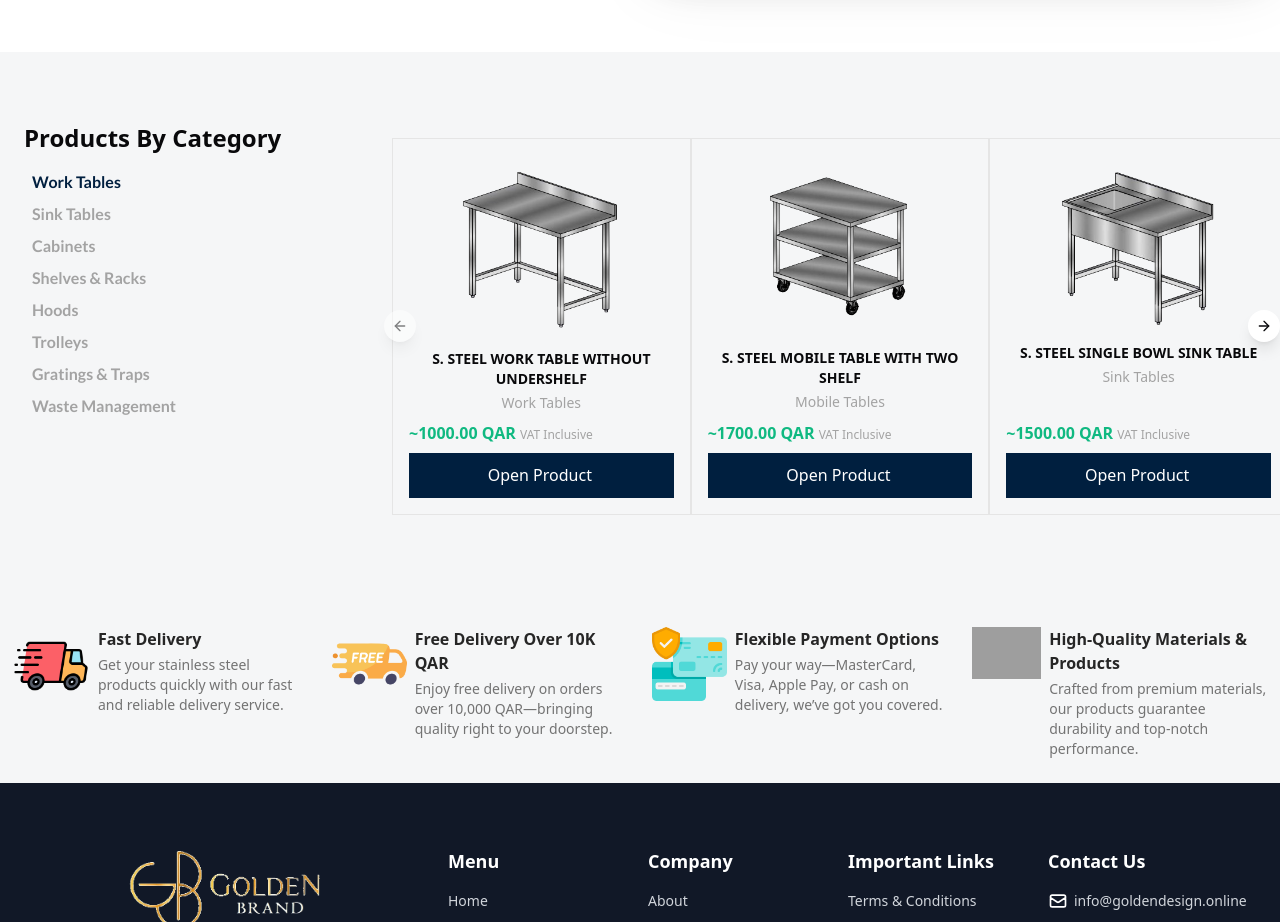
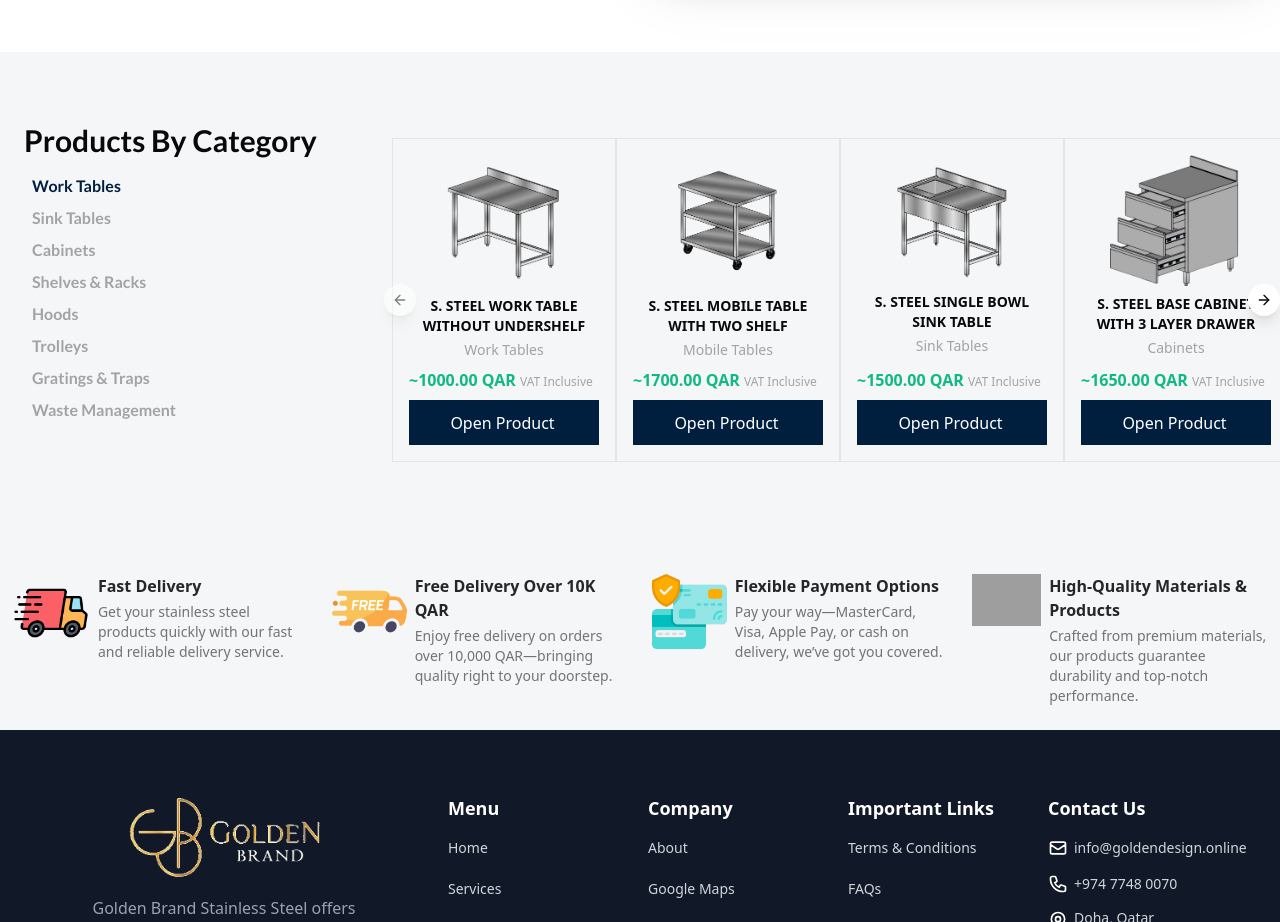
Before and after one commit to jawharhmidi02/golden-brand-front, a Next.js app: page /about in a window 1280 px wide. Shown: the part 3520-4442 px from the top of the page. Built offline with nearby package versions, Linux system fonts and the light colour scheme; grey boxes are pictures that could not be loaded; a web font is replaced by a local one.

Commit message:
Products By category

```diff
--- a/components/ProductsByCategory/ProductsByCategory.js
+++ b/components/ProductsByCategory/ProductsByCategory.js
@@ -10,13 +10,14 @@ import {
   CarouselNext,
   CarouselPrevious,
 } from "@/components/ui/carousel";
-import React, { useState } from "react";
-import { Card, CardContent, CardFooter } from "@/components/ui/card";
+import React, { useEffect, useState } from "react";
 import Image from "next/image";
 import { useRouter } from "next/navigation";
 
 const ProductsByCategory = () => {
   const router = useRouter();
+  const [selectedCategory, setSelectedCategory] = useState(0);
+  const [loadingProducts, setloadingProducts] = useState(false);
 
   const [categories, setcategories] = useState([
     {
@@ -68,7 +69,6 @@ const ProductsByCategory = () => {
       name: "Waste Management",
     },
   ]);
-  const [selectedCategory, setSelectedCategory] = useState(0);
 
   const [product, setproduct] = useState([
     {
@@ -329,10 +329,18 @@ const ProductsByCategory = () => {
     },
   ]);
 
+  useEffect(() => {
+    setloadingProducts(true);
+
+    setTimeout(() => {
+      setloadingProducts(false);
+    }, 2000);
+  }, [selectedCategory]);
+
   return (
-    <div className="gap-6 overflow-hidden ProductsByCategory flex flex-col lg:flex-row mt-[70px] max-w-screen-xl m-auto lg:gap-0">
-      <div className="lg:min-w-[30%] lg:pl-6">
-        <div className="font-semibold text-2xl text-center lg:text-left">
+    <div className="gap-6 ProductsByCategory flex flex-col lg:flex-row mt-[70px] max-w-screen-xl m-auto lg:gap-0 overflow-hidden">
+      <div className="lg:w-[30%] lg:pl-6 flex-shrink-0">
+        <div className="font-semibold text-2xl text-center lg:text-left lg:text-3xl font-lato">
           Products By Category
         </div>
         <div className="flex flex-row lg:flex-col overflow-x-auto no-scrollbar gap-[20px] mt-5 lg:mt-4 pb-3 mx-4 lg:mx-0 lg:pl-2 lg:gap-2 justify-center">
@@ -354,13 +362,19 @@ const ProductsByCategory = () => {
           ))}
         </div>
       </div>
-      <div className="mt-4 w-full flex-1">
+
+      <div
+        className={cn(
+          "mt-4 w-full lg:flex-grow delay-0",
+          loadingProducts ? "animate-fadeoutdown" : "animate-fadeinup"
+        )}
+      >
         <Carousel className=" w-full flex-1">
           <CarouselContent className="mx-2 w-full flex-1">
             {product.map((item, index) => (
               <CarouselItem
                 key={index}
-                className="md:basis-1/4 lg:basis-1/3 pl-0 flex basis-1/2 p-0"
+                className="md:basis-1/4 lg:basis-1/3 pl-0 flex basis-1/2 p-0 xl:basis-1/4"
               >
                 <div
                   key={index}
@@ -382,9 +396,6 @@ const ProductsByCategory = () => {
                       onClick={() => {
                         var cats = {};
                         cats[item.category] = true;
-                        // location.href = `/${lng}/products?selectedCategories=${encodeURIComponent(
-                        //   JSON.stringify(cats)
-                        // )}`;
                         router.push(
                           `/${lng}/products?selectedCategories=${encodeURIComponent(
                             JSON.stringify(cats)
--- a/tailwind.config.js
+++ b/tailwind.config.js
@@ -92,6 +92,16 @@ module.exports = {
             transform: "translate3d(0, 0, 0)",
           },
         },
+        "fade-out-down": {
+          "0%": {
+            opacity: 1,
+            transform: "translate3d(0, 0, 0)",
+          },
+          "100%": {
+            opacity: 0,
+            transform: "translate3d(0, 100%, 0)",
+          },
+        },
         "fade-in-left": {
           "0%": {
             opacity: 0,
@@ -119,6 +129,7 @@ module.exports = {
         fadein: "fade-in 1s forwards 0.15s 1",
         fadeout: "fade-out 0.4s forwards 0s 1",
         fadeinup: "fade-in-up 0.7s forwards 0.15s 1",
+        fadeoutdown: "fade-out-down 0.7s forwards 0.15s 1",
         fadeinleft: "fade-in-left 1s ease-out forwards 0.15s 1",
         fadeinright: "fade-in-right 1s ease-out forwards 0.15s 1",
       },
```
